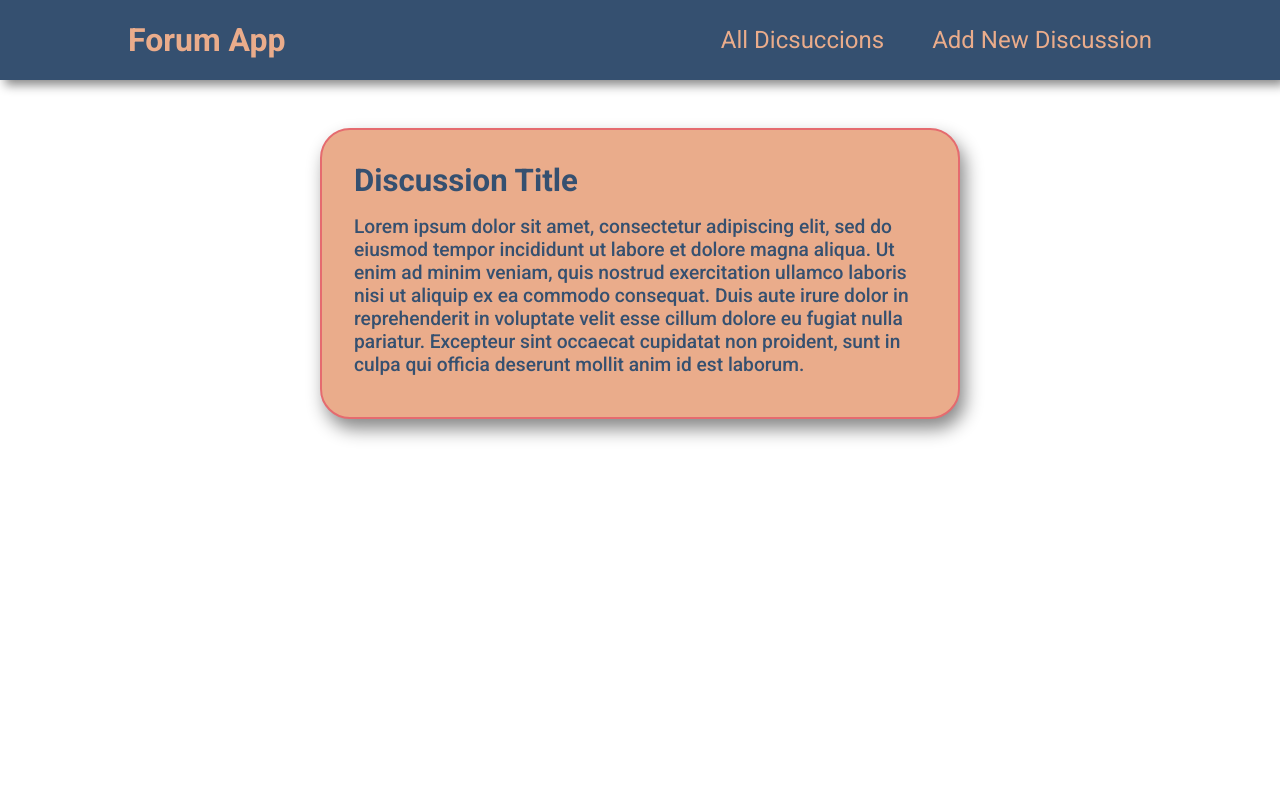
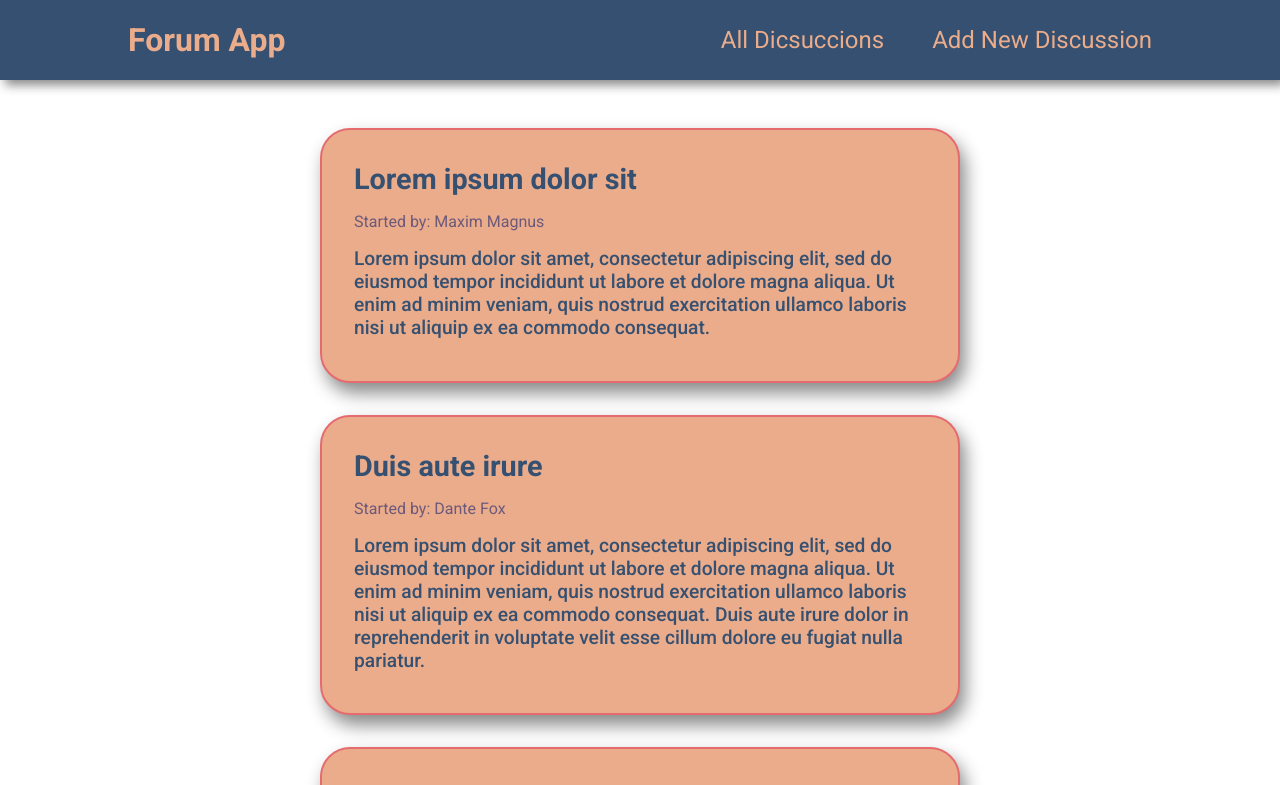
Before and after one commit to AndreyStrelkovv/forum-nextjs, a Next.js app: page / in a window 1280 px wide. Shown: the top 785 px of the page. Built offline with nearby package versions, Linux system fonts and the light colour scheme.

Commit message:
Discussion list

```diff
--- a/components/Dicsussion/Discussion.js
+++ b/components/Dicsussion/Discussion.js
@@ -2,21 +2,18 @@ import Link from "next/link";
 import React from "react";
 import classes from "./Discussion.module.css";
 
-const Discussion = () => {
+const Discussion = (props) => {
   return (
     <Link href="/">
-    <div className={classes.discussion}>
-      <div className={classes.title}><h2>Discussion Title</h2></div>
-      <div className={classes.description}>
-        <p>Lorem ipsum dolor sit amet, consectetur adipiscing elit, sed do eiusmod
-        tempor incididunt ut labore et dolore magna aliqua. Ut enim ad minim
-        veniam, quis nostrud exercitation ullamco laboris nisi ut aliquip ex ea
-        commodo consequat. Duis aute irure dolor in reprehenderit in voluptate
-        velit esse cillum dolore eu fugiat nulla pariatur. Excepteur sint
-        occaecat cupidatat non proident, sunt in culpa qui officia deserunt
-        mollit anim id est laborum.</p>
+      <div className={classes.discussion}>
+        <div>
+          <h2 className={classes.title}>{props.title}</h2>
+          <p className={classes.author}>{`Started by: ${props.author}`}</p>
+        </div>
+        <div className={classes.description}>
+          <p>{props.description}</p>
+        </div>
       </div>
-    </div>
     </Link>
   );
 };
--- a/components/Dicsussion/Discussion.module.css
+++ b/components/Dicsussion/Discussion.module.css
@@ -15,6 +15,8 @@ Peach #eaac8b */
   cursor: pointer;
   transition: all 0.3s linear;
   box-shadow: 5px 10px 18px #888888;
+
+  margin-bottom: 2em;
 }
 .discussion:hover {
   transition: all 0.3s linear;
@@ -23,13 +25,15 @@ Peach #eaac8b */
 }
 
 .title {
-  font-size: 1.3em;
-}
-.title h2 {
+  font-size: 1.8em;
   margin: 0;
   margin-bottom: .5em;
 
   color: #355070;
+}
+
+.author {
+  color: #6d597a;
 }
 
 .description {
--- a/components/Dicsussion/DuscussionList.js
+++ b/components/Dicsussion/DuscussionList.js
@@ -1,11 +1,39 @@
-import React from 'react'
+import React, { Fragment } from "react";
+import Discussion from "./Discussion";
+
+const DUMMY_DISCUSSIONS = [
+  {
+    title: "Lorem ipsum dolor sit",
+    author: "Maxim Magnus",
+    description:
+      "Lorem ipsum dolor sit amet, consectetur adipiscing elit, sed do eiusmod tempor incididunt ut labore et dolore magna aliqua. Ut enim ad minim veniam, quis nostrud exercitation ullamco laboris nisi ut aliquip ex ea commodo consequat.",
+  },
+  {
+    title: "Duis aute irure",
+    author: "Dante Fox",
+    description:
+      "Lorem ipsum dolor sit amet, consectetur adipiscing elit, sed do eiusmod tempor incididunt ut labore et dolore magna aliqua. Ut enim ad minim veniam, quis nostrud exercitation ullamco laboris nisi ut aliquip ex ea commodo consequat. Duis aute irure dolor in reprehenderit in voluptate velit esse cillum dolore eu fugiat nulla pariatur.",
+  },
+  {
+    title: "Excepteur sint occaecat",
+    author: "Libra Algerti",
+    description:
+      "Duis aute irure dolor in reprehenderit in voluptate velit esse cillum dolore eu fugiat nulla pariatur. Excepteur sint occaecat cupidatat non proident, sunt in culpa qui officia deserunt mollit anim id est laborum.",
+  },
+];
 
 const DuscussionList = () => {
   return (
-    <div>
+    <Fragment>
+      {DUMMY_DISCUSSIONS.map((discussion) => (
+        <Discussion
+          title={discussion.title}
+          author={discussion.author}
+          description={discussion.description}
+        />
+      ))}
+    </Fragment>
+  );
+};
 
-    </div>
-  )
-}
-
-export default DuscussionList
+export default DuscussionList;
--- a/pages/index.js
+++ b/pages/index.js
@@ -1,10 +1,10 @@
 import { Fragment } from "react";
-import Discussion from "../components/Dicsussion/Discussion";
+import DuscussionList from "../components/Dicsussion/DuscussionList";
 
 export default function Home() {
   return (
     <Fragment>
-      <Discussion/>
+      <DuscussionList/>
     </Fragment>
   )
 }
```
